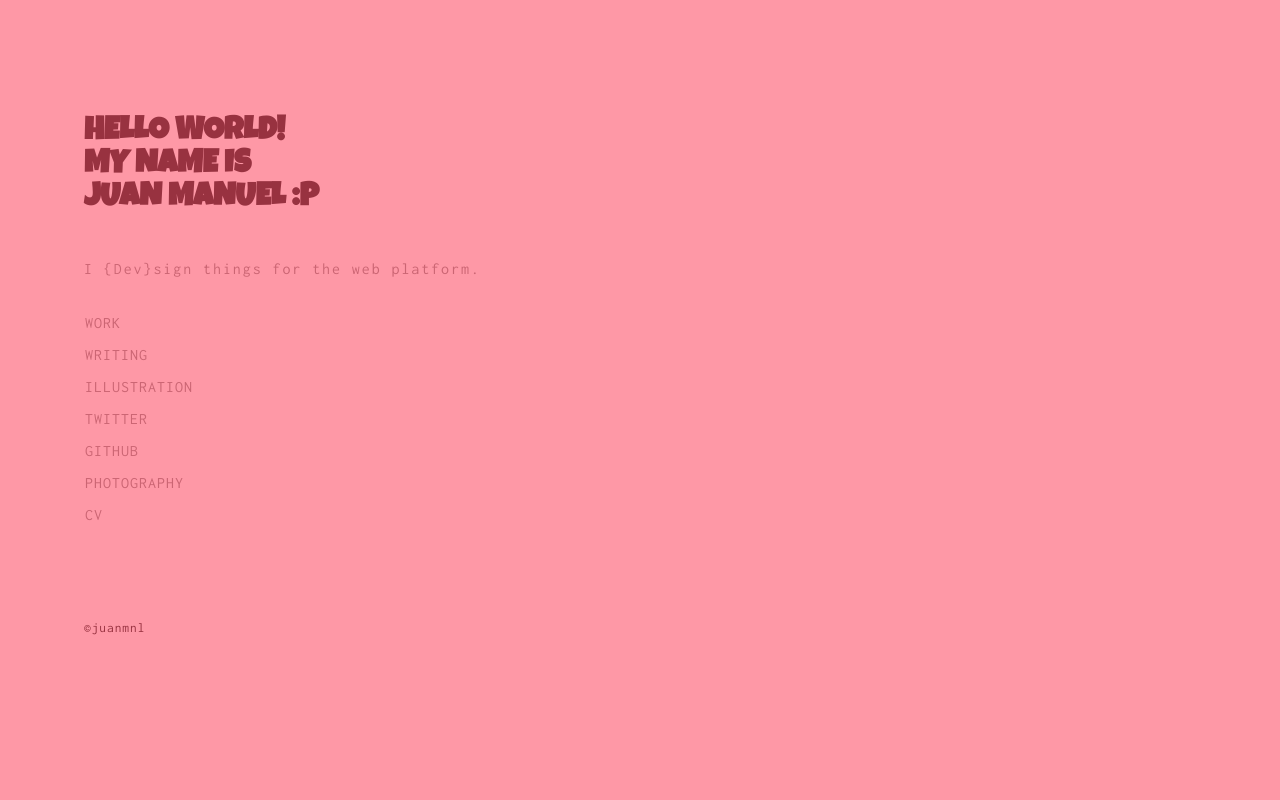
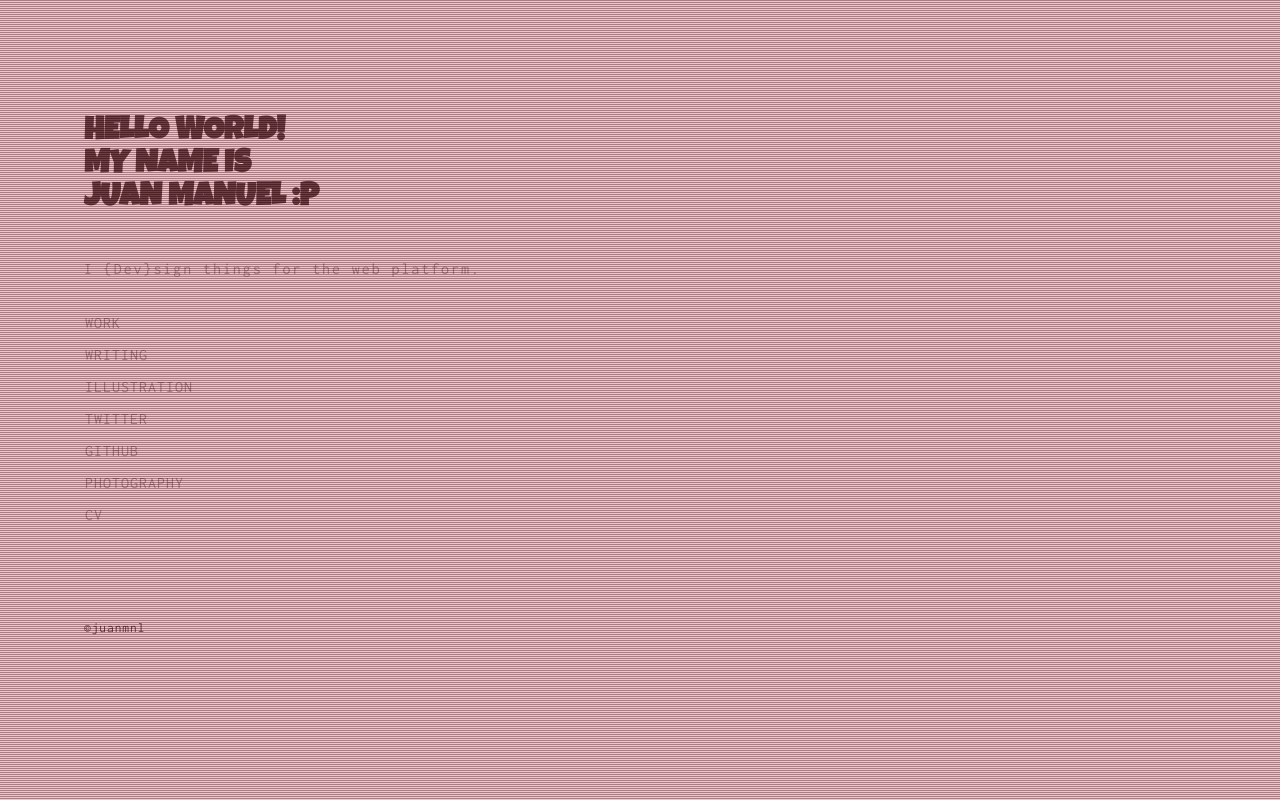
Before and after one commit to juanmnl/mnml, a plain HTML site: page index.html in a window 1280 px wide. Drawn offline with Linux system fonts and the light colour scheme.

Commit message:
Add interlace and fix canvas fill opacity

```diff
--- a/index.html
+++ b/index.html
@@ -78,9 +78,21 @@
     p.copy {
       padding-left: 84px;
     }
+    .interlace {
+      position: absolute;
+      top: 0;
+      left: 0;
+      z-index: 10;
+      width: 100%;
+      height: 100%;
+      pointer-events: none;
+      background: url(./images/interlace.png) top left repeat, rgba(255, 255, 255, .1);
+      opacity: .333;
+    }
   </style>
 </head>
 <body>
+  <div class="interlace"></div>
   <section>
     <h1>Hello World! <br>My name is<br>Juan Manuel :P</h1>
     <h2>I {Dev}sign things for the web platform.</h2>
@@ -116,7 +128,7 @@
     c.width = w*pr
     c.height = h*pr
     x.scale(pr, pr)
-    x.globalAlpha = 0.5
+    x.globalAlpha = 0.333
     function i(){
       x.clearRect(0,0,w,h)
       q=[{x:0,y:h*.7+f},{x:0,y:h*.7-f}]
```
Also changed, not shown: images/interlace.png (added).
